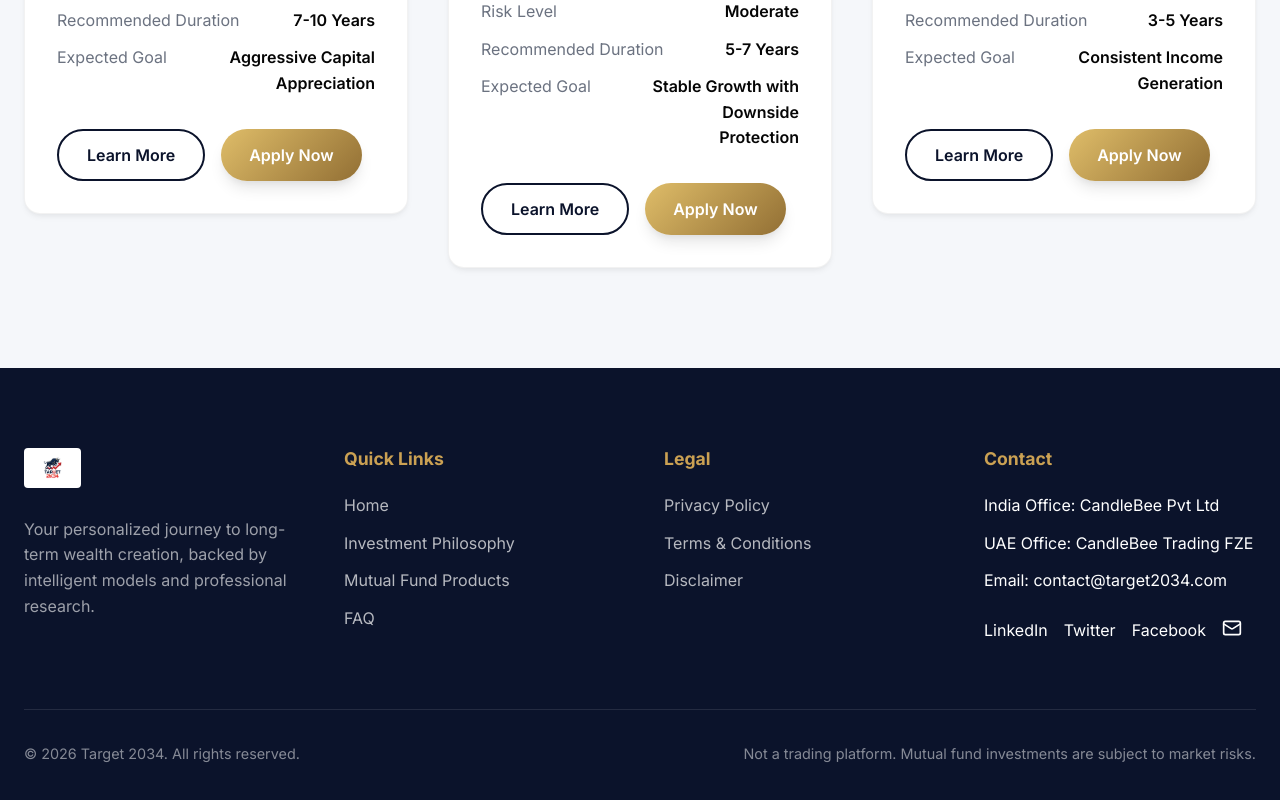
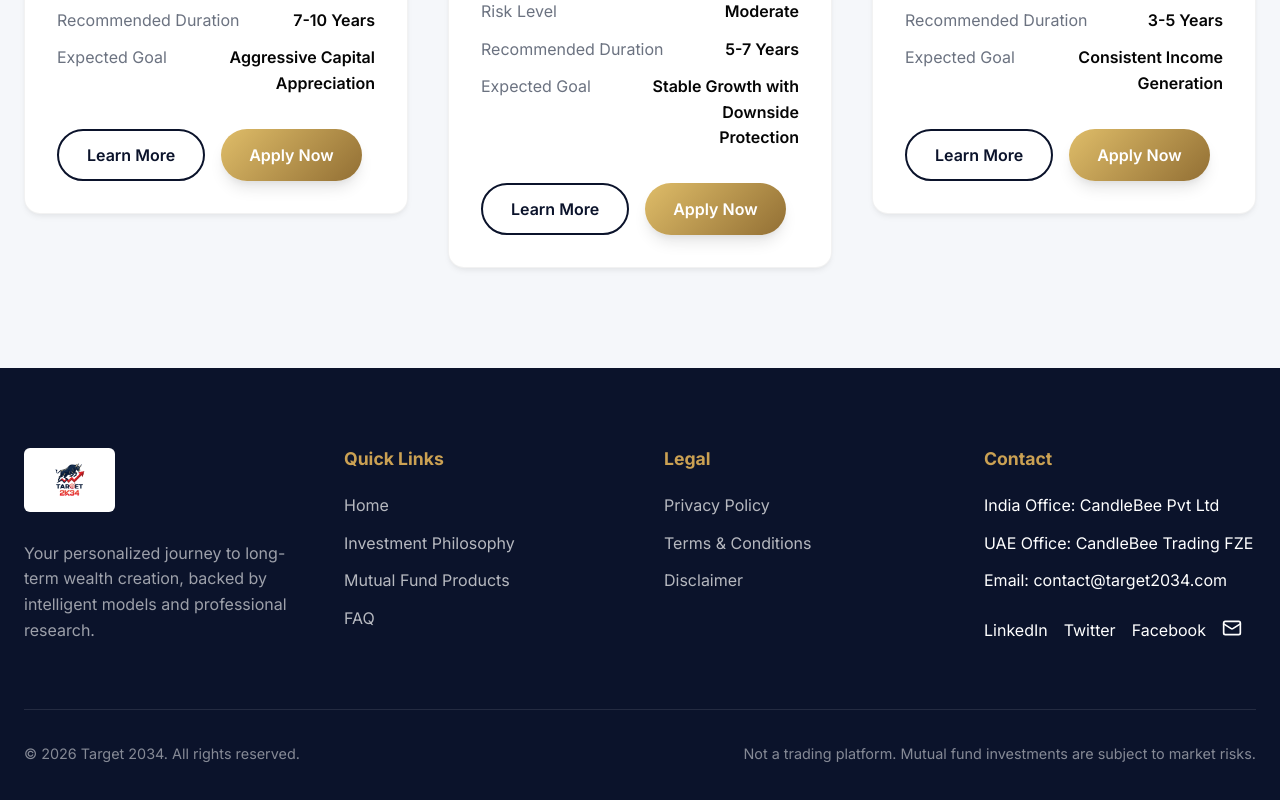
Before and after one commit to fasnanaseer313-source/Target-2034, a React (Vite) app: page /products in a window 1280 px wide. Shown: the part 467-1267 px from the top of the page. Built offline with nearby package versions, Linux system fonts and the light colour scheme.

Commit message:
2nd committ

```diff
--- a/src/components/Footer.jsx
+++ b/src/components/Footer.jsx
@@ -10,7 +10,7 @@ const Footer = () => {
         <div className="footer-grid">
           <div className="footer-col">
             <div className="footer-logo">
-              <img src={logoImg} alt="Target 2034" style={{ height: '40px', background: 'white', padding: '4px 8px', borderRadius: '4px' }} />
+              <img src={logoImg} alt="Target 2034" style={{ height: '64px', background: 'white', padding: '6px 12px', borderRadius: '6px' }} />
             </div>
             <p style={{ color: 'rgba(255,255,255,0.6)', marginTop: '16px', maxWidth: '280px' }}>
               Your personalized journey to long-term wealth creation, backed by intelligent models and professional research.
--- a/src/components/Navbar.jsx
+++ b/src/components/Navbar.jsx
@@ -20,7 +20,7 @@ const Navbar = () => {
     <nav className={`navbar ${scrolled ? 'scrolled' : ''}`}>
       <div className="container navbar-container">
         <Link to="/" className="navbar-logo" style={{ textDecoration: 'none' }}>
-          <img src={logoImg} alt="Target 2034" style={{ height: '36px' }} />
+          <img src={logoImg} alt="Target 2034" style={{ height: '56px' }} />
         </Link>
 
         <div className="navbar-links">
```
